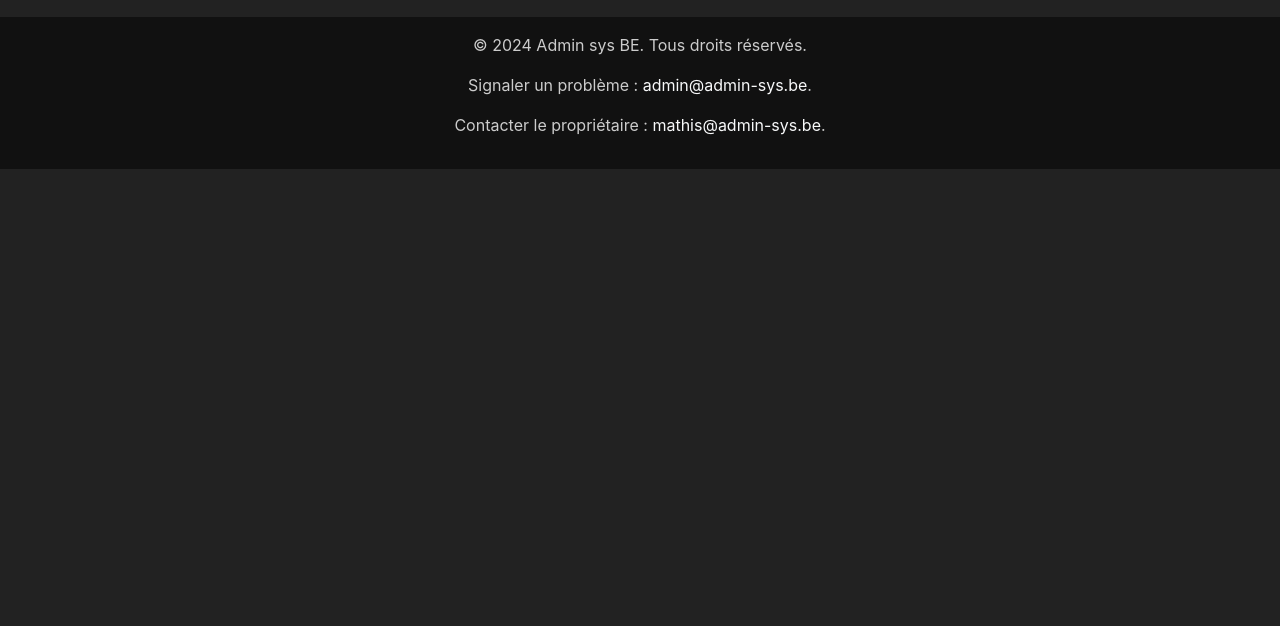
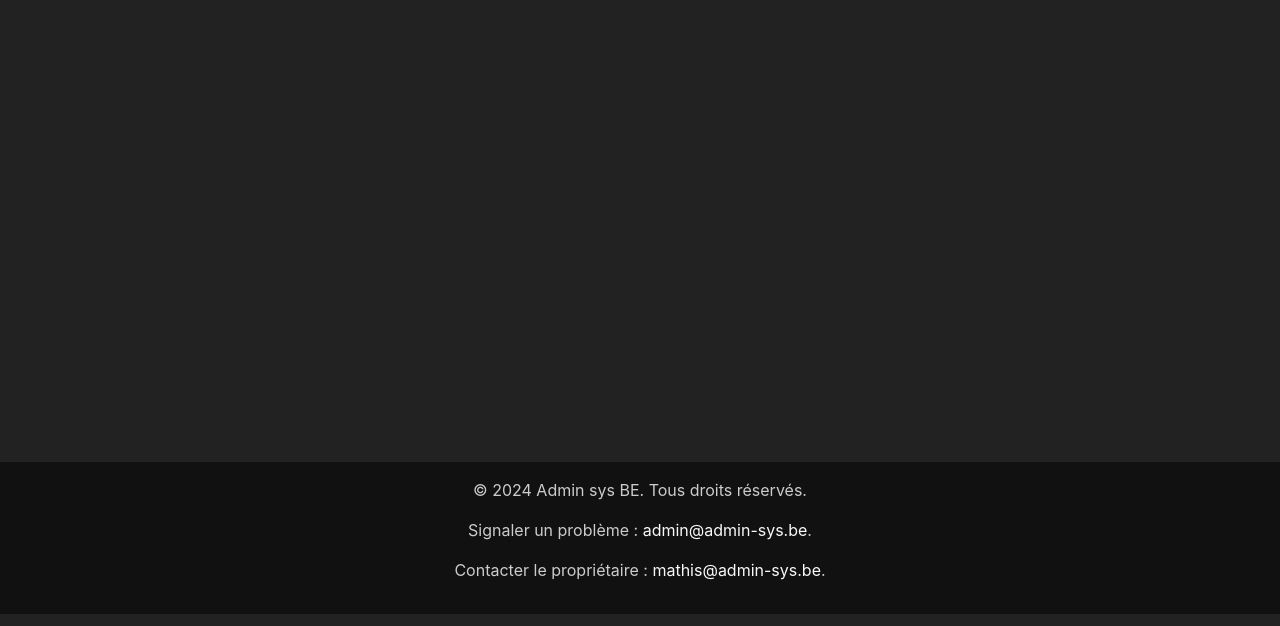
Before and after one commit to MathisDupriez/my-security, a website: page public/index.html in a window 1280 px wide. Shown: the part 174-800 px from the top of the page. Drawn offline with nearby package versions, Linux system fonts and the light colour scheme; no server answers.

Commit message:
ajout d'un bodywarper pour rendre la position du footer plus dynamique

```diff
--- a/public/css/common.css
+++ b/public/css/common.css
@@ -4,7 +4,6 @@ body {
     background-color: #222;
     color: #fff;
     padding: 0;
-    min-height: calc(100vh - 200px); /* Ajuste la hauteur en fonction de celle du footer */
 }
 ::selection {
     background-color: #00ff00; /* Green text selection */
@@ -239,8 +238,13 @@ hr {
     position: relative;
     bottom: 0;
     left: 0;
+    margin-top: 0;
     width: 100%;
     color: #ffffff;
     text-align: center;
     padding: 1rem;
 }
+#bodyWarpper {
+    min-height: calc(100vh - 220px); /* Ajuste la hauteur en fonction de celle du footer */
+}
+/* ici il faudrait ajouter une div content rules qui prend tout les taille du body pour pouvoir exclure le footer */
--- a/public/index.html
+++ b/public/index.html
@@ -52,12 +52,9 @@
         </div>
     </nav>
 
-
-
-
     <!-- Main content -->
-
     <body data-spy="scroll" data-target="#navbar" data-offset="50">
+        <div id="bodyWarpper">
             <!-- Carousel -->
             <div id="carousel" class="carousel slide" data-ride="carousel" data-interval="4000">
                 <div class="carousel-inner">
@@ -154,17 +151,16 @@
                     </div>
                 </template>
             </div>
-
-
-
-    </body>
-
-
+        </div>
         <footer class="footer navbar-dark text-light text-center py-3">
         <p>&copy; 2024 Admin sys BE. Tous droits réservés.</p>
         <p>Signaler un problème : <a href="mailto:admin@admin-sys.be" class="text-light">admin@admin-sys.be</a>.</p>
         <p>Contacter le propriétaire : <a href="mailto:mathis@admin-sys.be" class="text-light">mathis@admin-sys.be</a>.</p>
         </footer>
+    </body>
+
+
+
 
     <!-- Template -->
 
```
Also changed, not shown: public/content/Article.html (+3 -0 lines), public/content/contact.html (+4 -0 lines). Lines whose indentation alone changed are shown as unchanged.
